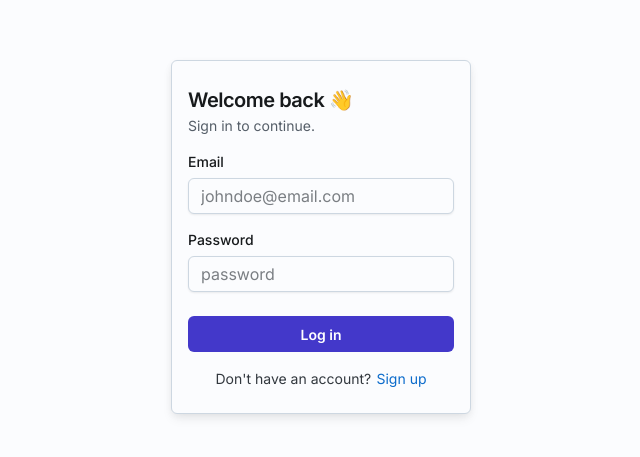
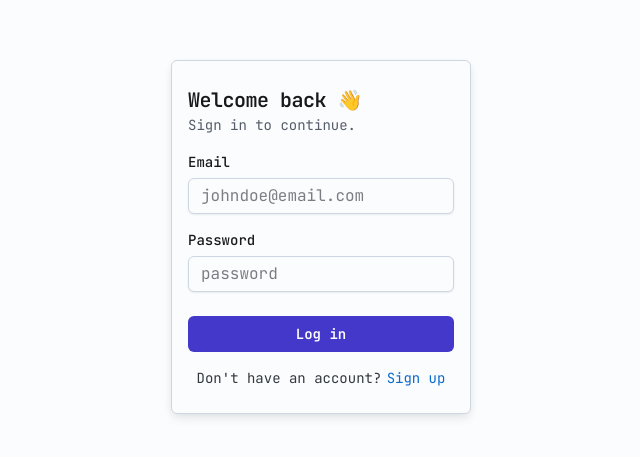
Before and after one commit to YasogaN/APK-Mods-Search, a Next.js app: page / in a window 1280 px wide. Shown: the part 163-620 px from the top of the page, without its empty margins (319-959 px from the left). Built offline with nearby package versions, Linux system fonts and the light colour scheme.

Commit message:
Edit theme

```diff
--- a/src/components/ThemeRegistry/theme.ts
+++ b/src/components/ThemeRegistry/theme.ts
@@ -1,18 +1,10 @@
 import { extendTheme } from '@mui/joy/styles';
-import { Inter, Source_Code_Pro } from 'next/font/google';
+import { JetBrains_Mono, Source_Code_Pro } from 'next/font/google';
 
-const inter = Inter({
+const jb_mono = JetBrains_Mono({
   subsets: ['latin'],
-  adjustFontFallback: false, // prevent NextJS from adding its own fallback font
-  fallback: ['var(--joy-fontFamily-fallback)'], // use Joy UI's fallback font
-  display: 'swap',
-});
-
-const sourceCodePro = Source_Code_Pro({
-  subsets: ['latin'],
-  adjustFontFallback: false, // prevent NextJS from adding its own fallback font
+  adjustFontFallback: false,
   fallback: [
-    // the default theme's fallback for monospace fonts
     'ui-monospace',
     'SFMono-Regular',
     'Menlo',
@@ -23,13 +15,12 @@ const sourceCodePro = Source_Code_Pro({
     'monospace',
   ],
   display: 'swap',
-});
+})
 
 const theme = extendTheme({
   fontFamily: {
-    body: inter.style.fontFamily,
-    display: inter.style.fontFamily,
-    code: sourceCodePro.style.fontFamily,
+    body: jb_mono.style.fontFamily,
+    display: jb_mono.style.fontFamily,
   },
   components: {
     JoyButton: {
```
